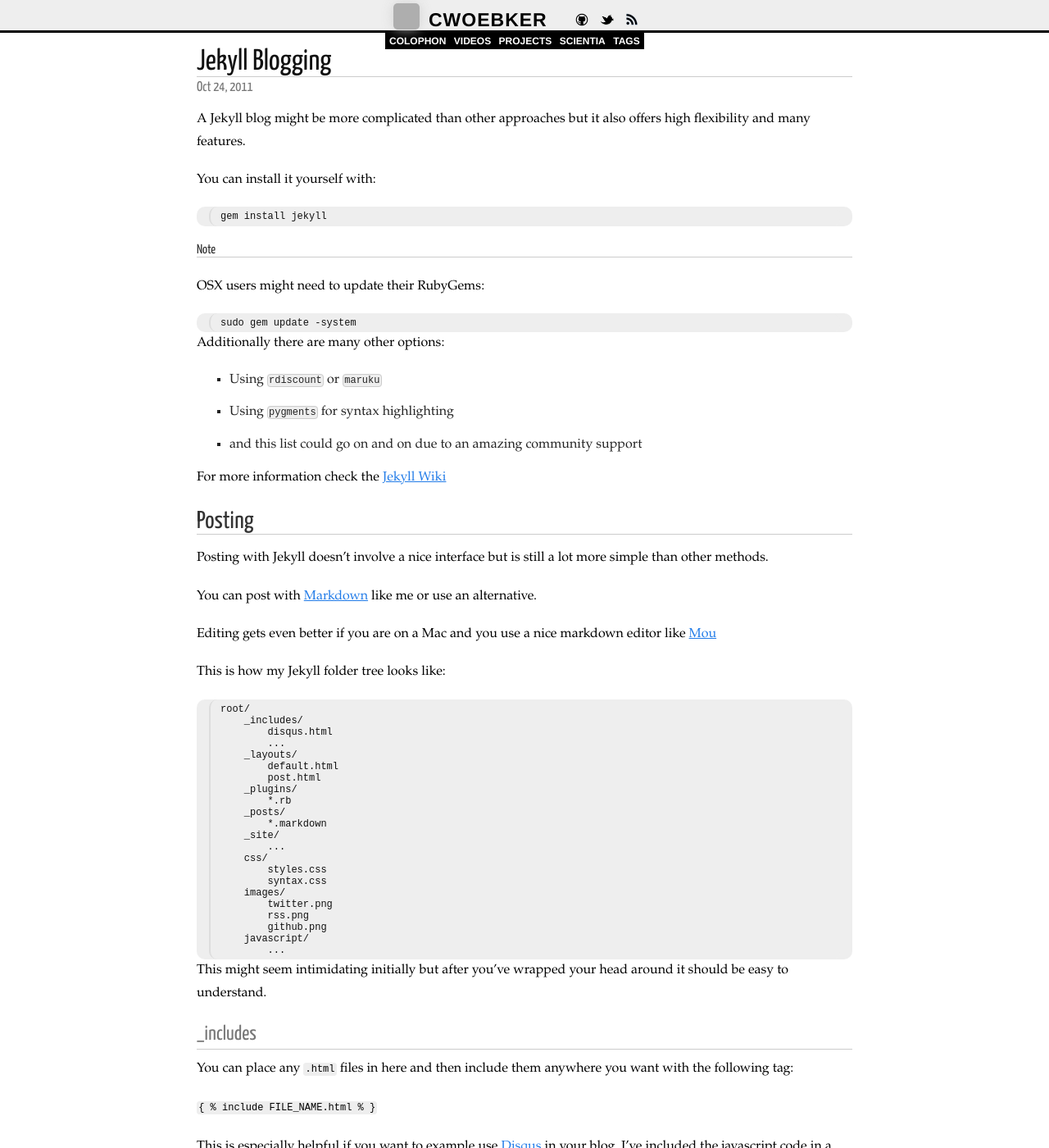
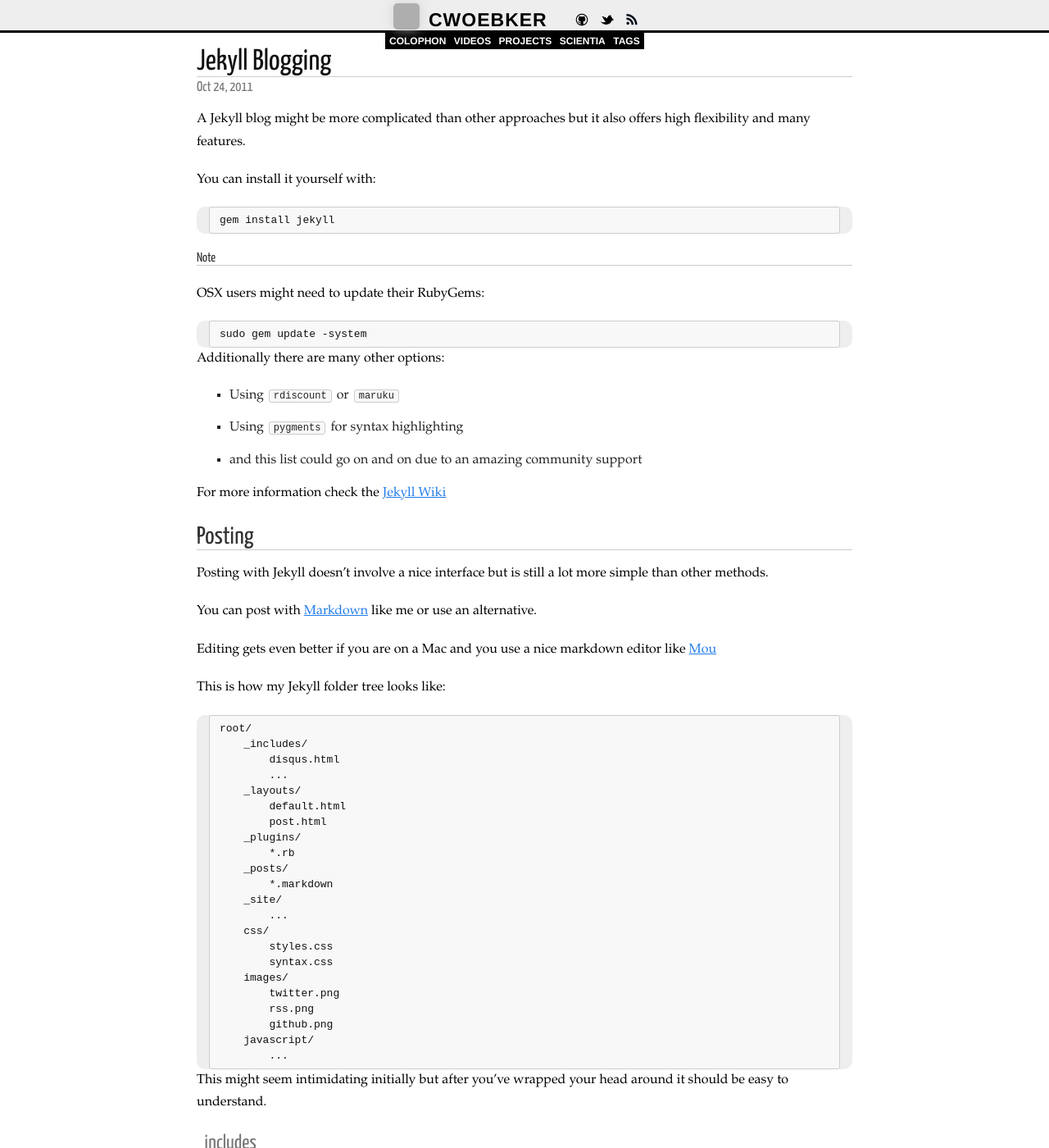
Before and after one commit to cwoebker/.com, a Jekyll site: the page built from _posts/2011-10-24-jekyll-blogging.markdown, in a window 1280 px wide and 1400 px high. Shown: the whole window at 82% size. Built offline with Jekyll 4.4.1, drawn with Linux system fonts in a browser that asks for light colours; Markdown is read by kramdown in place of the engine named in the settings; formulas are drawn with MathJax 3; comment, search, counter and statistics services are not loaded; grey boxes are pictures that could not be loaded.

Commit message:
updated some code styling

```diff
--- a/assets/css/styles.css
+++ b/assets/css/styles.css
@@ -25,16 +25,25 @@ body{
 
 body div.content {padding-bottom: 120px;}
     body div.content pre {
-        background-color: #eee;
-        padding: 0.4em 1em;
-        border-left: 2px solid #ddd;
+        background-color: #f8f8f8;
+        border: 1px solid #ccc;
+        font-size: 13px;
+        line-height: 19px;
+        overflow: auto;
+        padding: 6px 10px;
+        border-radius: 3px;
     }
     body div.content code {
-        background-color: #eee;
-        padding: 0 0.1em;
+        margin: 0 2px;
+        padding: 0px 5px;
+        border: 1px solid #eaeaea;
+        background-color: #f8f8f8;
+        border-radius: 3px;
     }
     body div.content pre > code {
-        padding: 0; background-color: transparent;
+        padding: 0;
+        background-color: transparent;
+        border: 0;
     }
     body div.content .has-jax {
         font: inherit;
```
